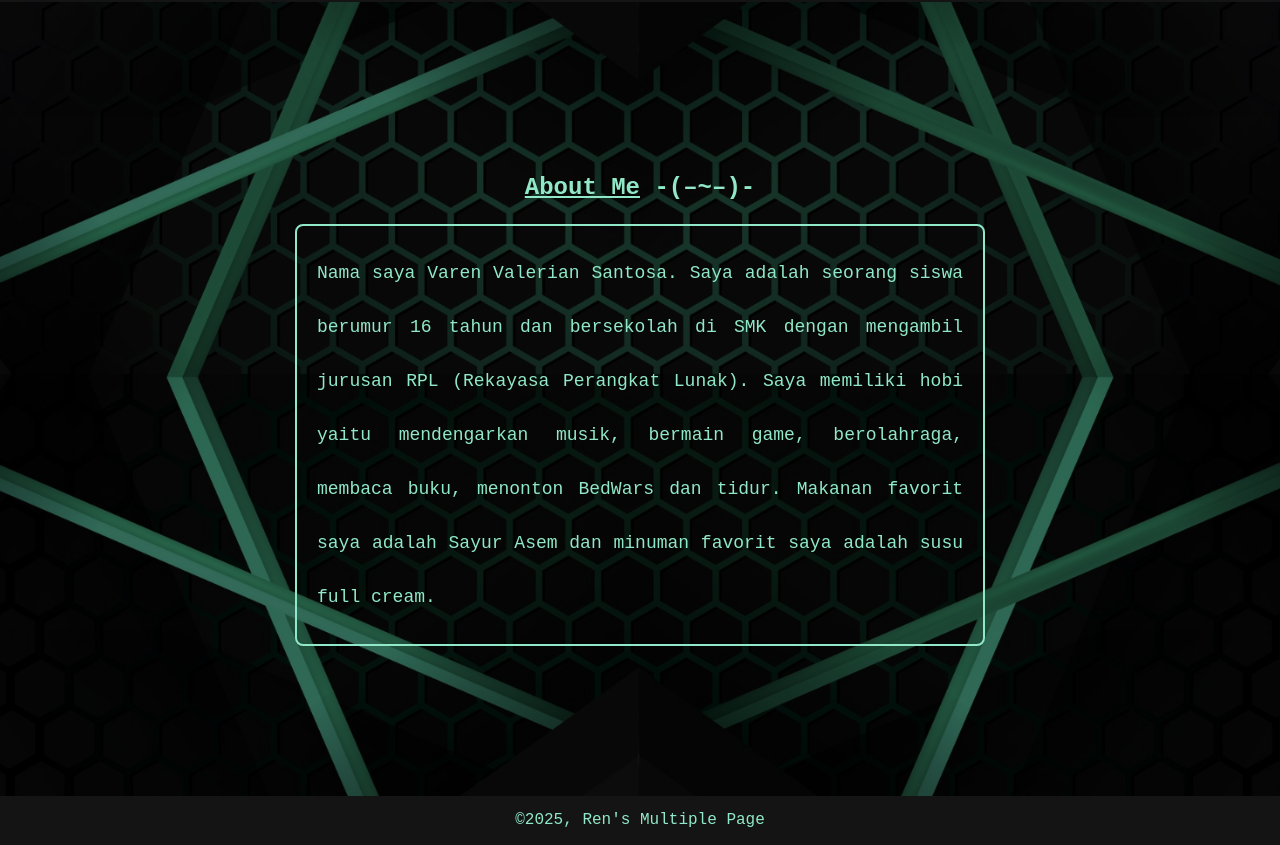
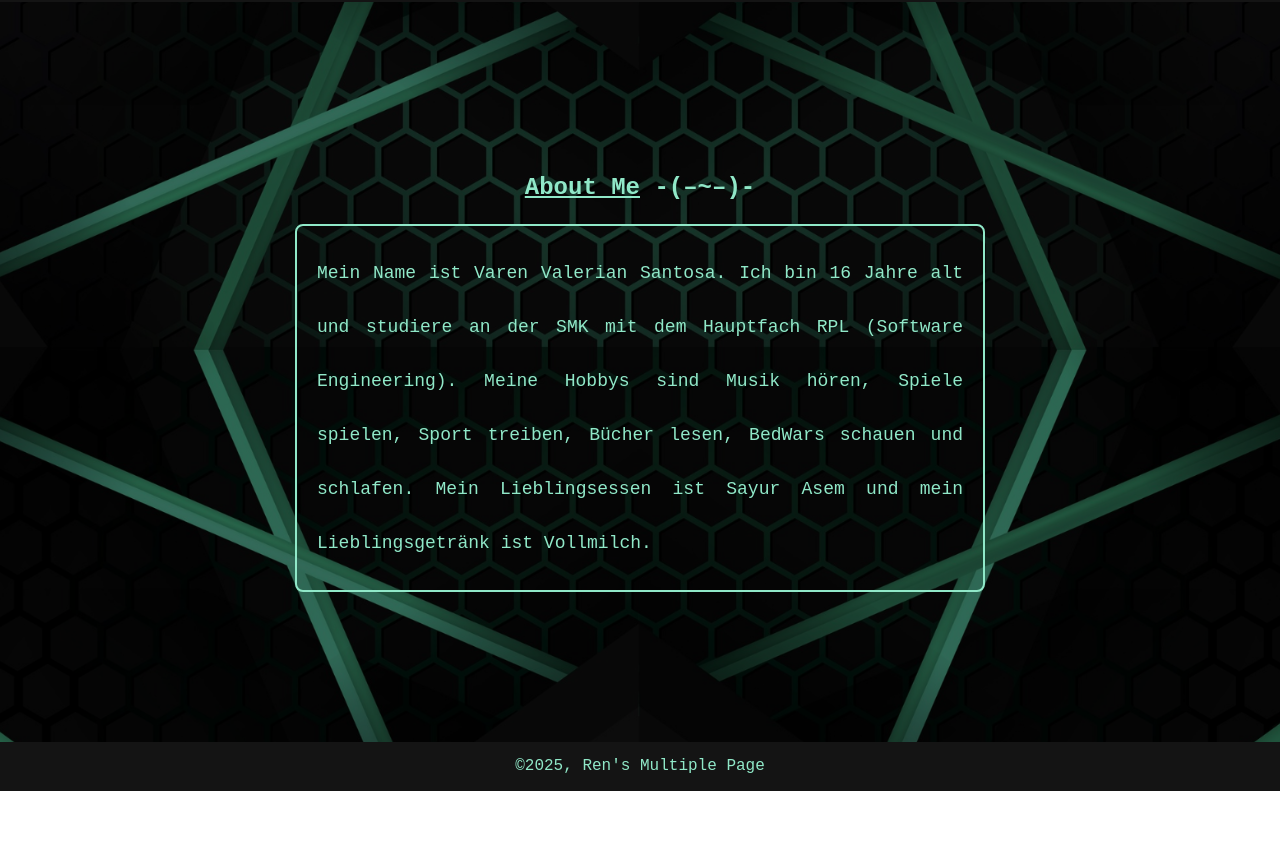
Before and after one commit to okRennn/Ren-s-Multiple-Page, a plain HTML site: page about.html in a window 1280 px wide. Shown: the part 97-942 px from the top of the page. After the commit the page ends 888 px from the top, so only its background shows below. Drawn offline with Linux system fonts and the light colour scheme.

Commit message:
Update about.html

```diff
--- a/about.html
+++ b/about.html
@@ -138,7 +138,7 @@
   <main>
     <section id="home" class="hero">
       <h2><u>About Me</u> -(–~–)-</h2>
-      <p>Nama saya Varen Valerian Santosa. Saya adalah seorang siswa berumur 16 tahun dan bersekolah di SMK dengan mengambil jurusan RPL (Rekayasa Perangkat Lunak). Saya memiliki hobi yaitu mendengarkan musik, bermain game, berolahraga, membaca buku, menonton BedWars dan tidur. Makanan favorit saya adalah Sayur Asem dan minuman favorit saya adalah susu full cream.</p>
+      <p>Mein Name ist Varen Valerian Santosa. Ich bin 16 Jahre alt und studiere an der SMK mit dem Hauptfach RPL (Software Engineering). Meine Hobbys sind Musik hören, Spiele spielen, Sport treiben, Bücher lesen, BedWars schauen und schlafen. Mein Lieblingsessen ist Sayur Asem und mein Lieblingsgetränk ist Vollmilch.</p>
     </section>
   </main>
   <footer>
```
